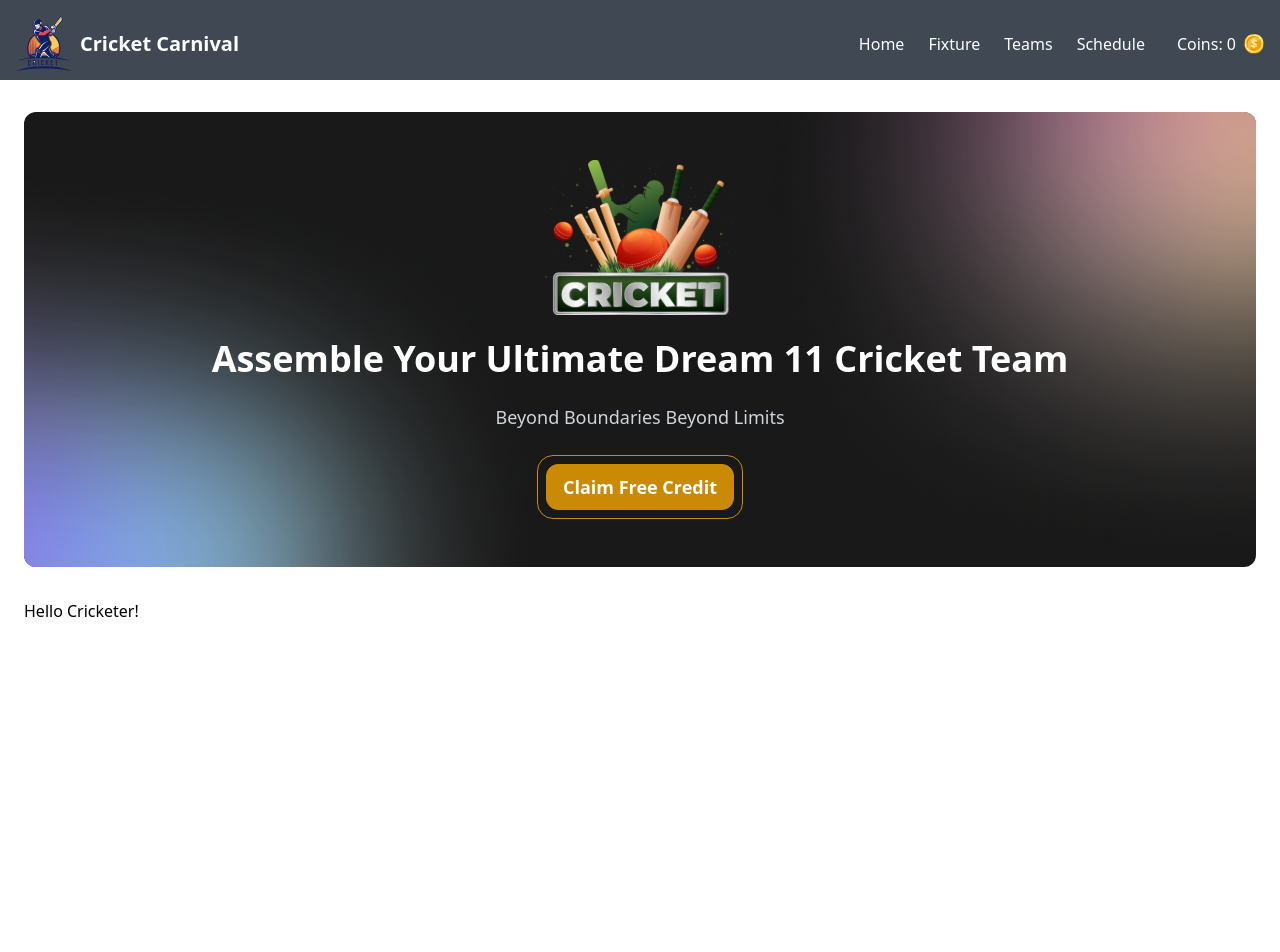
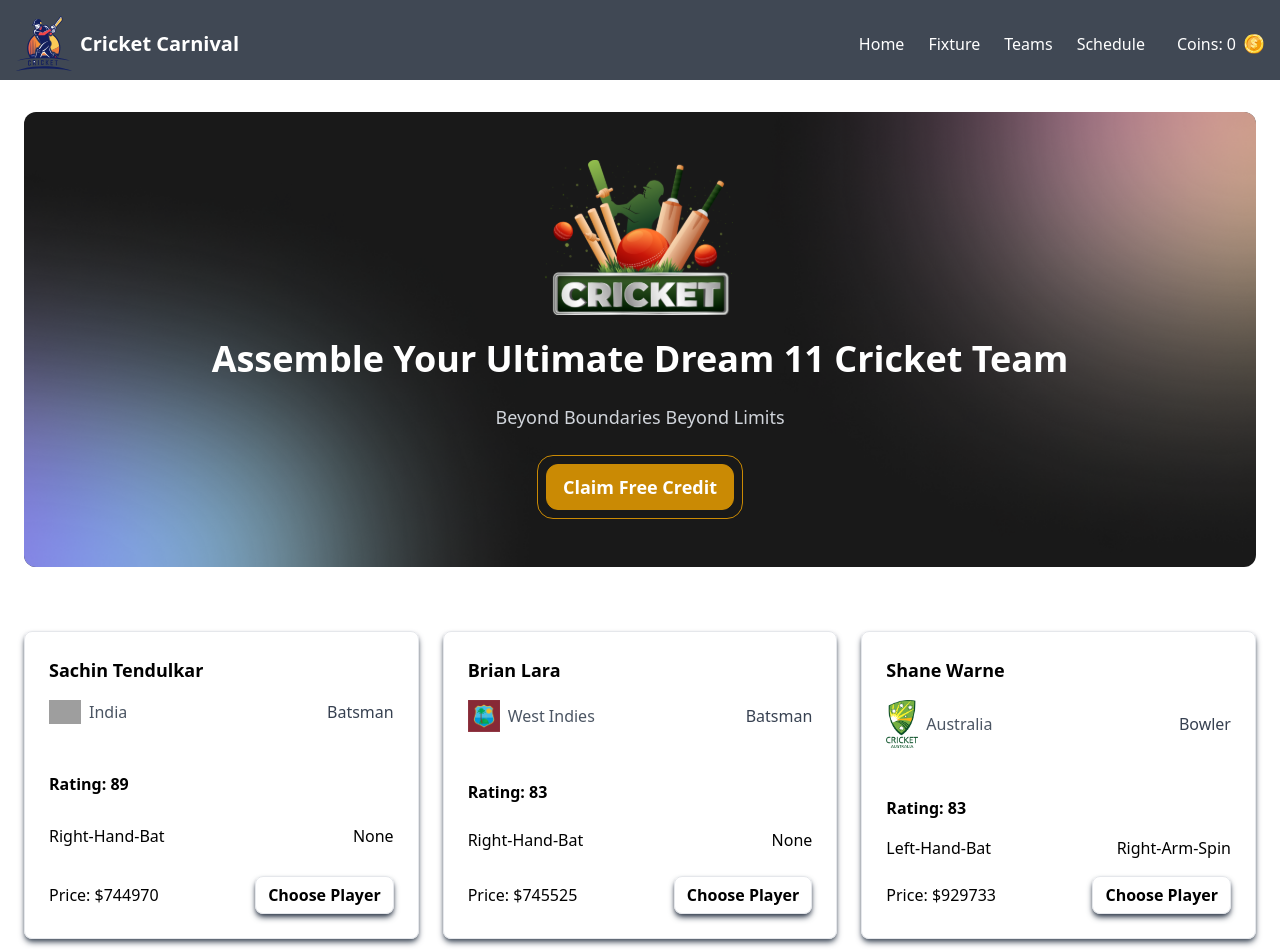
Before and after one commit to nazmul-nhb/cricket-carnival, a Vue app: page / in a window 1280 px wide. Shown: the top 952 px of the page. Before the commit the page ends 832 px from the top, so only its background shows below. Built offline with nearby package versions, Linux system fonts and the light colour scheme; grey boxes are pictures that could not be loaded.

Commit message:
designged player card with button animation

```diff
--- a/src/components/Cricketer.vue
+++ b/src/components/Cricketer.vue
@@ -1,12 +1,88 @@
 <template>
-  <div>
-    Hello Cricketer!
+  <div
+    class="border rounded-lg shadow-md shadow-gray-600 p-6 flex flex-col gap-4"
+  >
+    <h2 class="text-lg font-bold">{{ name }}</h2>
+    <div class="flex items-center justify-between gap-4 flex-wrap">
+      <div class="flex items-center gap-2">
+        <img class="w-8" :src="logo" alt="Board Logo" />
+        <h3 class="text-gray-600">{{ country }}</h3>
+      </div>
+      <h4 class="text-gray-700">{{ type }}</h4>
+    </div>
+    <h3 class="font-semibold !mt-8">Rating: {{ rating }}</h3>
+    <div class="flex items-center justify-between gap-4 flex-wrap flex-1">
+      <h4>{{ battingStyle }}</h4>
+      <h4>{{ bowlingStyle }}</h4>
+    </div>
+    <div class="flex items-center justify-between gap-4 flex-wrap">
+      <h4>Price: ${{ price }}</h4>
+      <button
+        class="button"
+        :aria-pressed="pressed"
+        @mouseenter="hover = true"
+        @mouseleave="hover = false"
+        @mousedown="pressed = true"
+        @mouseup="pressed = false"
+      >
+        Choose Player
+      </button>
+    </div>
   </div>
 </template>
+
 <script lang="ts">
-import { defineComponent } from 'vue';
+import type { ICricketer } from '@/types/interface';
+import { logos } from '@/utilities/cricketers';
+import { defineComponent, ref } from 'vue';
 
 export default defineComponent({
+  props: {
+    cricketer: {
+      type: Object as () => ICricketer,
+      required: true,
+    },
+  },
+  setup(props) {
+    const { name, country, type, rating, battingStyle, bowlingStyle, price } =
+      props.cricketer;
 
+    const logo = logos[country];
+
+    const hover = ref(false);
+    const pressed = ref(false);
+
+    return {
+      name,
+      country,
+      type,
+      rating,
+      battingStyle,
+      bowlingStyle,
+      price,
+      logo,
+      hover,
+      pressed,
+    };
+  },
 });
 </script>
+
+<style scoped>
+.button {
+  @apply font-semibold border rounded-lg shadow-md shadow-gray-700 px-3 py-1.5 transition-all duration-300 ease-in-out;
+}
+
+.button:hover {
+  @apply bg-gray-200 -translate-y-1; /* Lift the button slightly */
+}
+
+.button:focus {
+  @apply border shadow-md shadow-gray-600;
+}
+
+/* Add the click effect */
+.button:active {
+  @apply transform translate-y-1 border shadow-sm shadow-gray-400; /* Move down when pressed */
+}
+</style>
--- a/src/components/Cricketers.vue
+++ b/src/components/Cricketers.vue
@@ -1,24 +1,24 @@
 <template>
-  <div>
-<Cricketer/>
-  </div>
+  <section class="container mx-auto my-16 grid md:grid-cols-2 lg:grid-cols-3 gap-6">
+    <Cricketer
+      v-for="cricketer in cricketers"
+      :key="cricketer.id"
+      :cricketer="cricketer"
+    />
+  </section>
 </template>
+
 <script lang="ts">
 import { defineComponent } from 'vue';
-import { cricketers, logos } from '@/utilities/cricketers';
+import { cricketers } from '@/utilities/cricketers';
 import Cricketer from './Cricketer.vue';
 
-// console.log(
-//   cricketers.map(cricketer => {
-//     return {
-//       logo: logos[cricketer.country],
-//     };
-//   }),
-// );
-
 export default defineComponent({
+  data() {
+    return { cricketers };
+  },
   components: {
-    Cricketer
+    Cricketer,
   },
 });
 </script>
```
